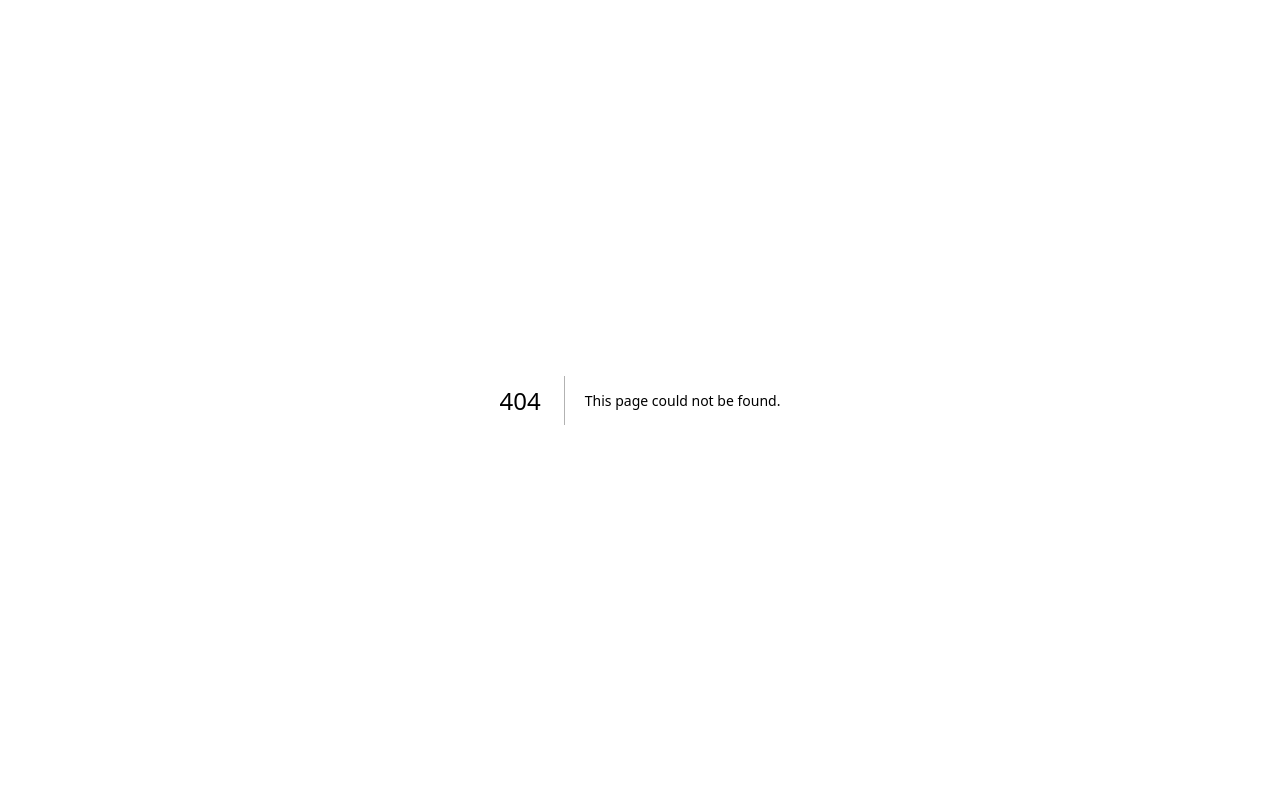
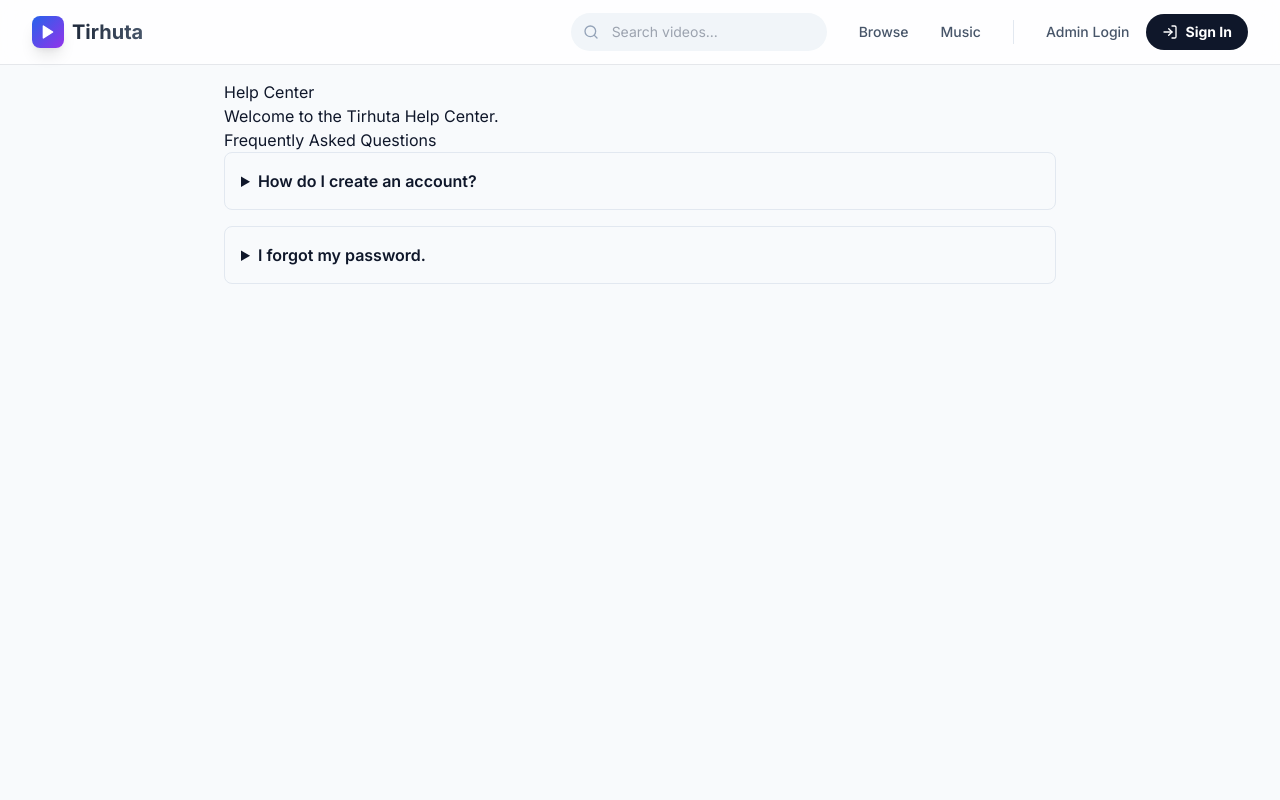
Before and after one commit to ravindrauiet/BRAMHAND-Dashboard, a Next.js app: page /help in a window 1280 px wide. Before the commit this address had no page. Shown: the top 800 px of the page. Built offline with nearby package versions, Linux system fonts and the light colour scheme; no server answers.

Commit message:
feat: add help page with FAQ section

```diff
--- /dev/null
+++ b/app/(site)/help/page.tsx
@@ -0,0 +1,21 @@
+export default function HelpPage() {
+    return (
+        <div className="min-h-screen bg-slate-50 dark:bg-black pt-20 pb-12">
+            <div className="max-w-4xl mx-auto px-4 sm:px-6 lg:px-8 prose dark:prose-invert">
+                <h1>Help Center</h1>
+                <p>Welcome to the Tirhuta Help Center.</p>
+                <h2>Frequently Asked Questions</h2>
+                <div className="space-y-4">
+                    <details className="border border-slate-200 dark:border-slate-800 rounded-lg p-4">
+                        <summary className="font-semibold cursor-pointer">How do I create an account?</summary>
+                        <p className="mt-2 text-slate-600 dark:text-slate-400">Click on the "Sign Up" button in the top right corner and follow the instructions.</p>
+                    </details>
+                    <details className="border border-slate-200 dark:border-slate-800 rounded-lg p-4">
+                        <summary className="font-semibold cursor-pointer">I forgot my password.</summary>
+                        <p className="mt-2 text-slate-600 dark:text-slate-400">Please contact support@tirhuta.com for password recovery.</p>
+                    </details>
+                </div>
+            </div>
+        </div>
+    );
+}
```
